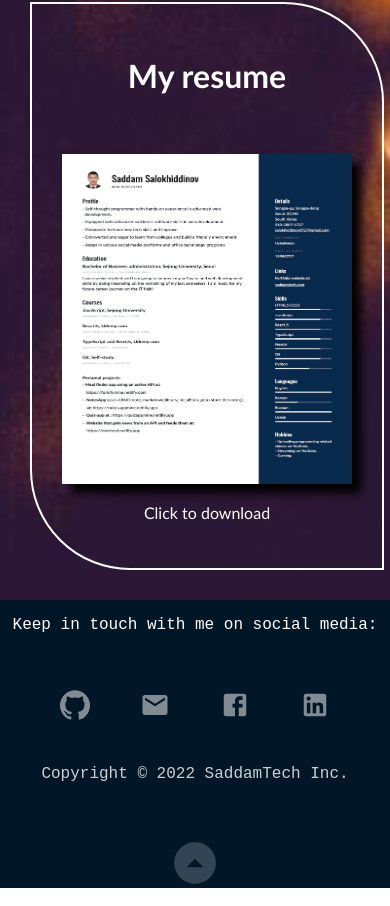
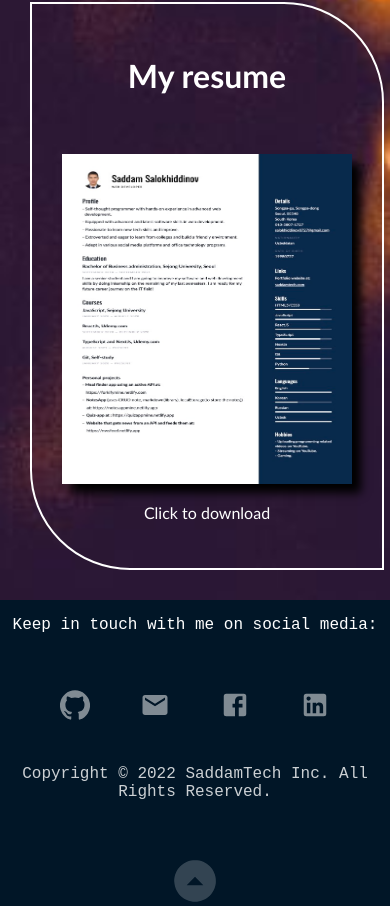
Before and after one commit to Saddam-tech/portfoliomine, a React (Create React App) app: page / in a window 390 px wide. Shown: the part 9521-10427 px from the top of the page. Built offline with nearby package versions, Linux system fonts and the light colour scheme.

Commit message:
All Rights Reserved text added and changed cellphone link

```diff
--- a/src/components/About.js
+++ b/src/components/About.js
@@ -39,7 +39,7 @@ const About = () => {
             <div className="contact-details">
               <p>Saddam Salokhiddinov</p>
               <p>From Uzbekistan, living in Seoul, South Korea</p>
-              <a href="tel://01058071727">Phone number: 010 5807 1727</a>
+              <a href="tel:01058071727">Phone number: 010 5807 1727</a>
             </div>
           </Fade>
         </div>
--- a/src/components/Footer.js
+++ b/src/components/Footer.js
@@ -67,7 +67,9 @@ const Footer = () => {
             </a>
           </div>
         </Fade>
-        <div className="copyright">Copyright © {date} SaddamTech Inc.</div>
+        <div className="copyright">
+          Copyright © {date} SaddamTech Inc. All Rights Reserved.
+        </div>
         <div className="icon-container">
           <Scroll to="header" smooth={true} duration={1000} spy={true}>
             <ArrowDropDownCircleIcon
```
Also changed, not shown: 1 other file (tests, documents, lock files or other folders).
